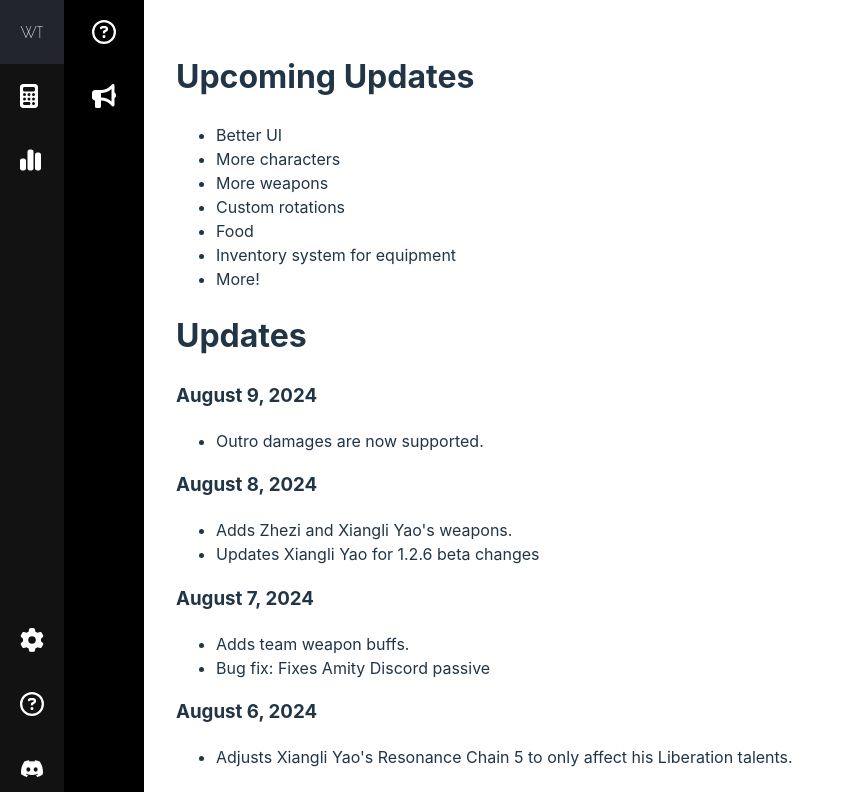
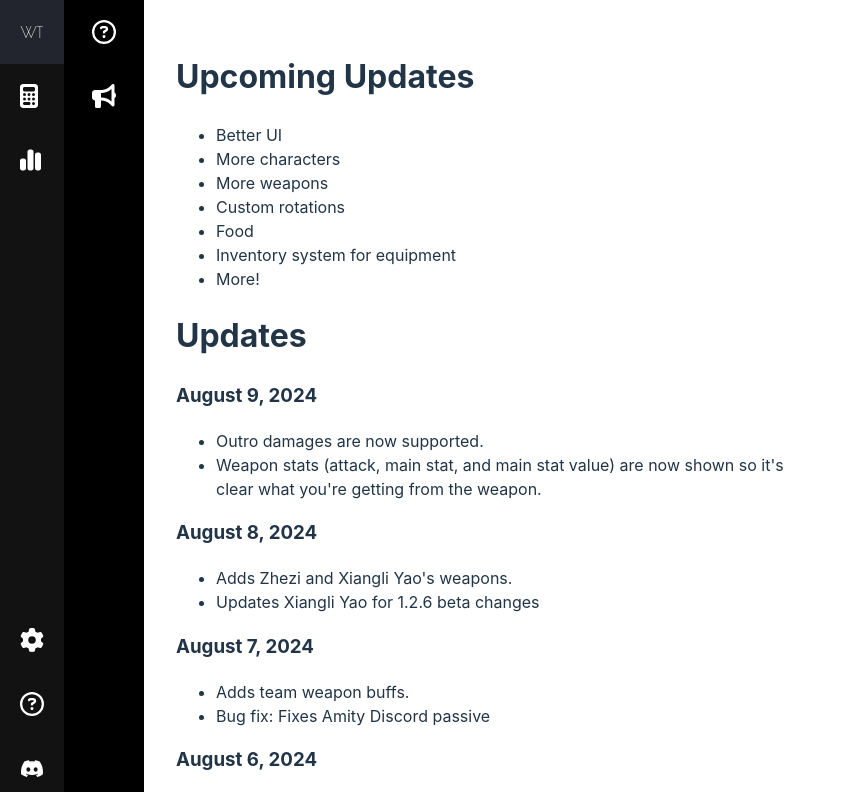
Before and after one commit to ryanbenson/wuthering-waves-optimizer, a Vue app: page /updates in a window 1280 px wide. Shown: the top 792 px of the page, without its empty margins (0-855 px from the left). Built offline with nearby package versions, Linux system fonts and the light colour scheme.

Commit message:
Adds weapon change note to updates page

```diff
--- a/src/pages/UpdatesView.vue
+++ b/src/pages/UpdatesView.vue
@@ -34,6 +34,10 @@
     <h3>August 9, 2024</h3>
     <ul>
       <li>Outro damages are now supported.</li>
+      <li>
+        Weapon stats (attack, main stat, and main stat value) are now shown so
+        it's clear what you're getting from the weapon.
+      </li>
     </ul>
     <h3>August 8, 2024</h3>
     <ul>
```
